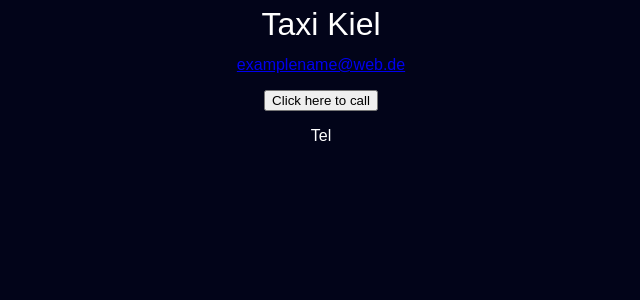
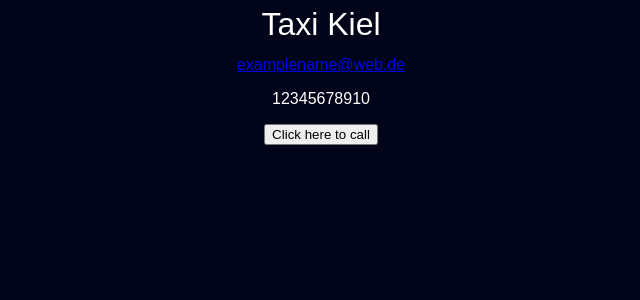
Before and after one commit to lusc8520/taxi-kiel, a React (Vite) app: page / in a window 1280 px wide. Shown: the top 300 px of the page, without its empty margins (319-959 px from the left). Built offline with nearby package versions, Linux system fonts and the light colour scheme.

Commit message:
Test email

```diff
--- a/src/App.tsx
+++ b/src/App.tsx
@@ -6,16 +6,16 @@ function App() {
       <div style={rootStyle}>
         <div style={titleStyle}>Taxi Kiel</div>
 
-          <a href="mailto: examplename@web.de">
+          <a href="mailto: examplename@web.de?subject=Taxi%Anfrage&body=Hallo%Yousef,%ich brauche ein Taxi!%0A%0AUhrzeit:%0A%0AAbholort:%0A%0AZielort:%0A%0AName:">
               <div>
                   examplename@web.de
               </div>
           </a>
 
-          <a href="tel: 123">
+          <div>12345678910</div>
+          <a href="tel: 12345678910">
               <button>Click here to call</button>
           </a>
-        <div>Tel</div>
       </div>
   )
 }
```
